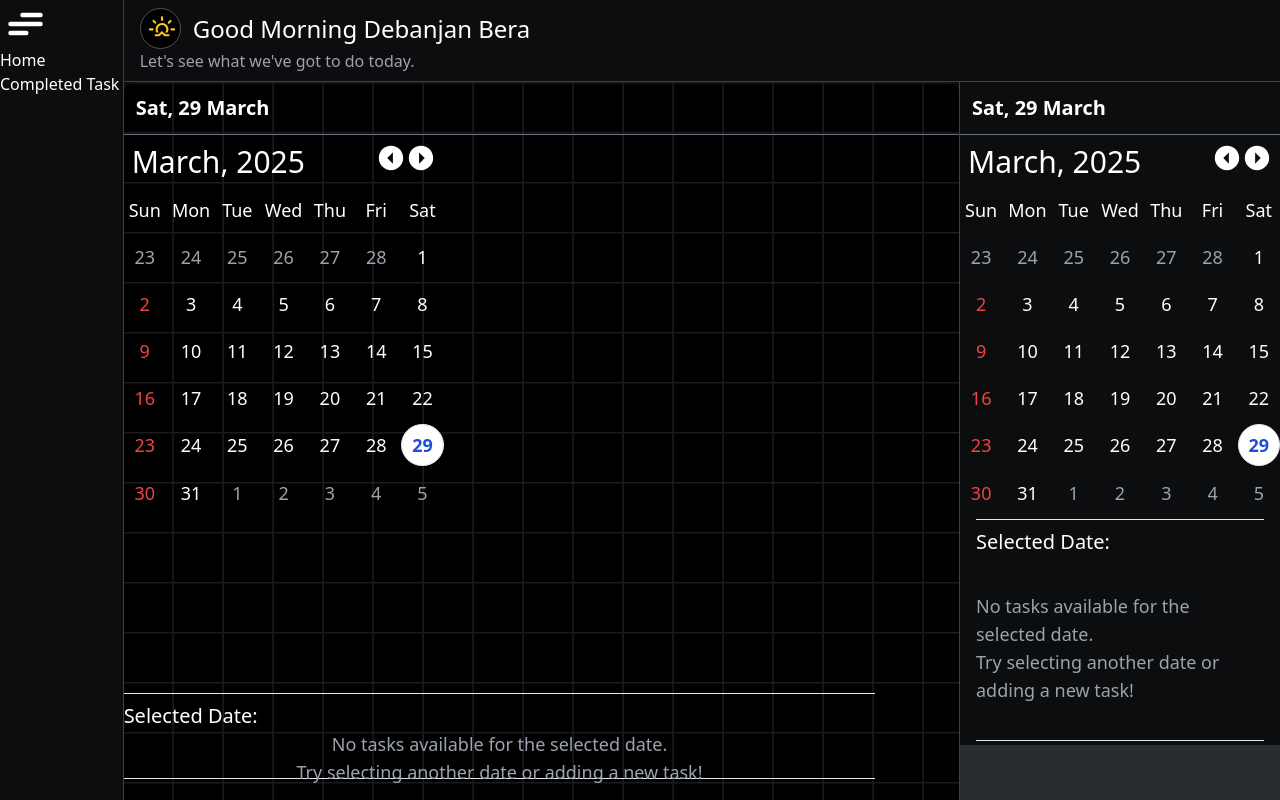
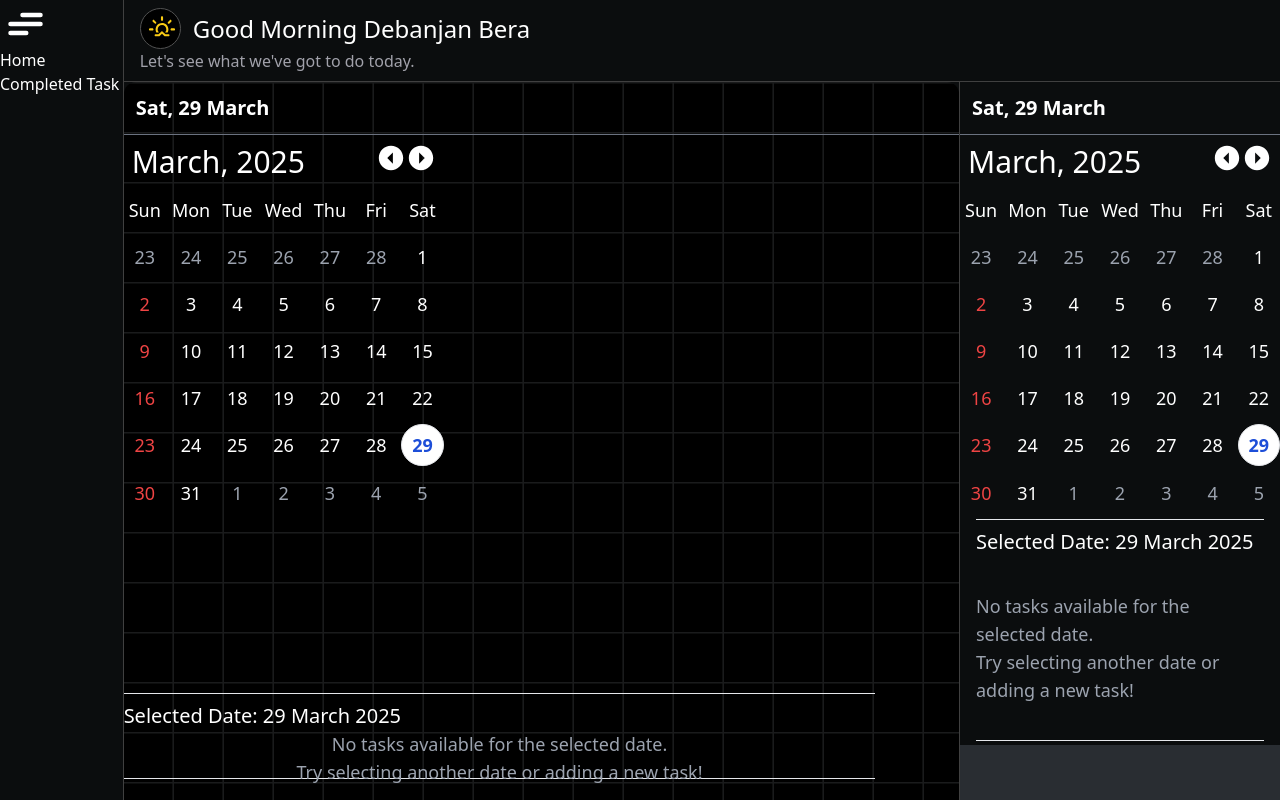
Before and after one commit to debanjan-bera/To-Do-Application, a React (Vite) app: page /calender in a window 1280 px wide. Built offline with nearby package versions, Linux system fonts and the light colour scheme.

Commit message:
refactor: Update CalenderComponent to display today's date when no date is selected for improved user clarity

```diff
--- a/src/Components/layout/Calender/Calender.jsx
+++ b/src/Components/layout/Calender/Calender.jsx
@@ -130,7 +130,7 @@ export const CalenderComponent = () => {
       }
       </section>
       <div className={`h-[80%] w-[90%] border-y text-white mb-1  ${isDataAvilable ? 'overflow-y-scroll scrollEffect': 'grid items-start  grid-rows-[0.2fr_1.8fr]'}`}>
-  <p className="pt-2 text-xl"> Selected Date: {selectedDate || ''}</p>
+  <p className="pt-2 text-xl"> Selected Date: {selectedDate? selectedDate : `${todayDate.getDate()} ${listOfMonths[month]} ${year}`}</p>
 
   { isDataAvilable ? (
     <ul>
```
